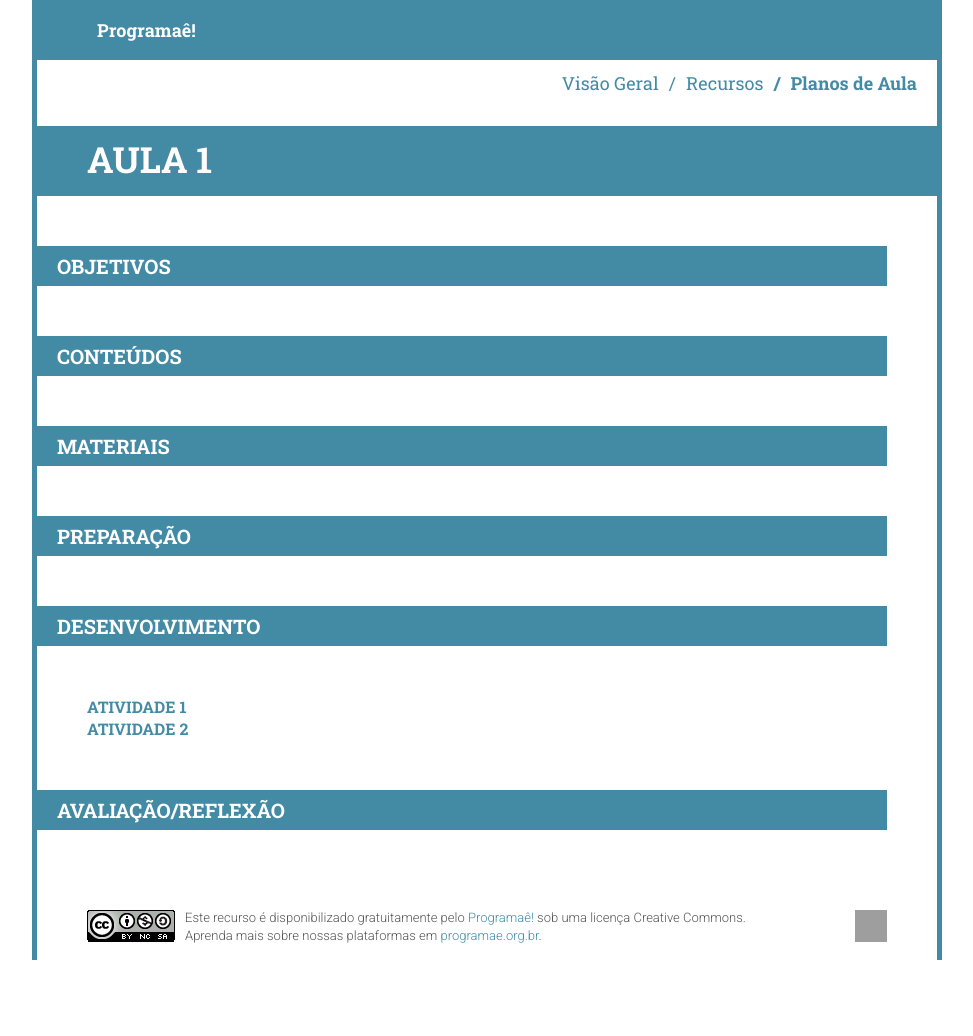
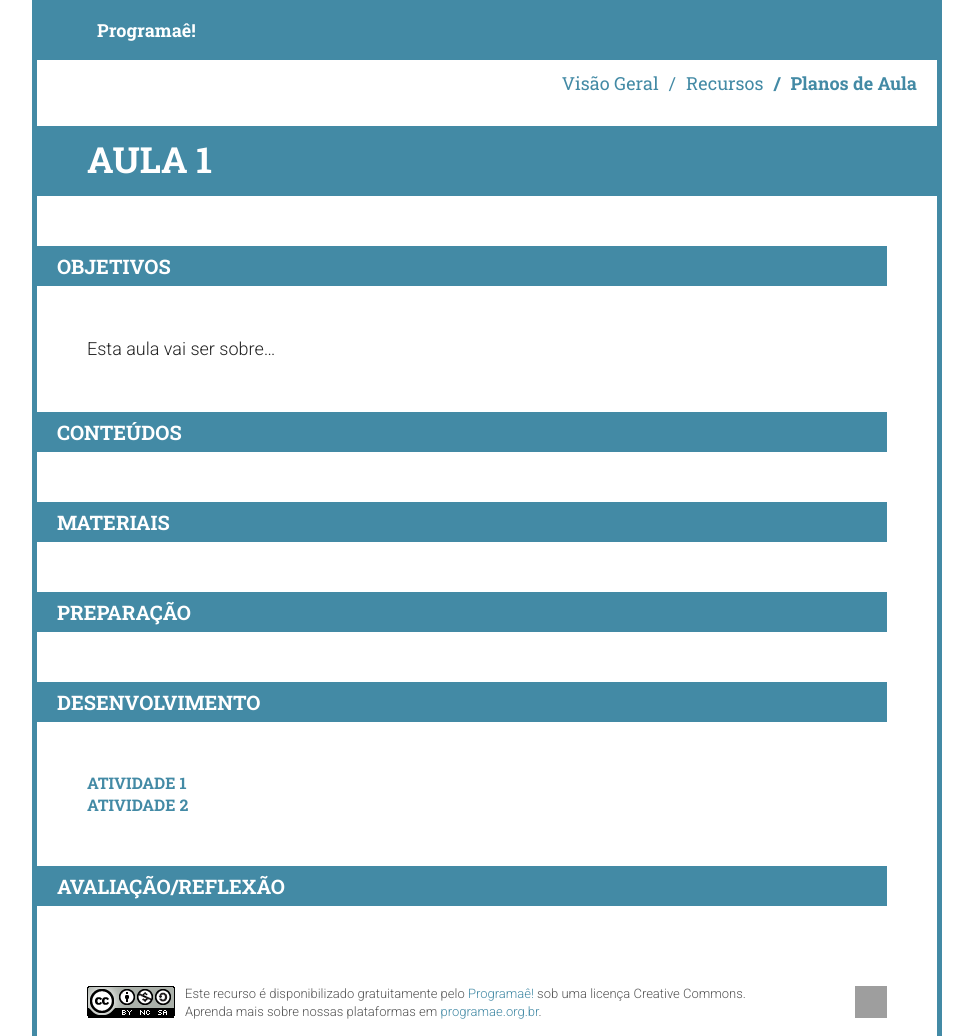
Before and after one commit to Programae/blocos, a Jekyll site: the page built from _posts/2015-01-01-aula01.md, in a window 1280 px wide. Shown: the whole page, without its empty margins (153-1126 px from the left). Built offline with Jekyll 4.4.1, drawn with Linux system fonts in a browser that asks for light colours; nearby versions of some CDN libraries; library files that are not in the unit come from our copies; before the commit the page ends 960 px from its top, so only the background shows below that; grey boxes are pictures that could not be loaded.

Commit message:
Update 2015-01-01-aula01.md

```diff
--- a/_posts/2015-01-01-aula01.md
+++ b/_posts/2015-01-01-aula01.md
@@ -6,6 +6,9 @@ tags: [scratch, codeorg, programaê, tutorial]
 ---
 
 ## Objetivos
+
+Esta aula vai ser sobre...
+
 
 ## Conteúdos
 
```
